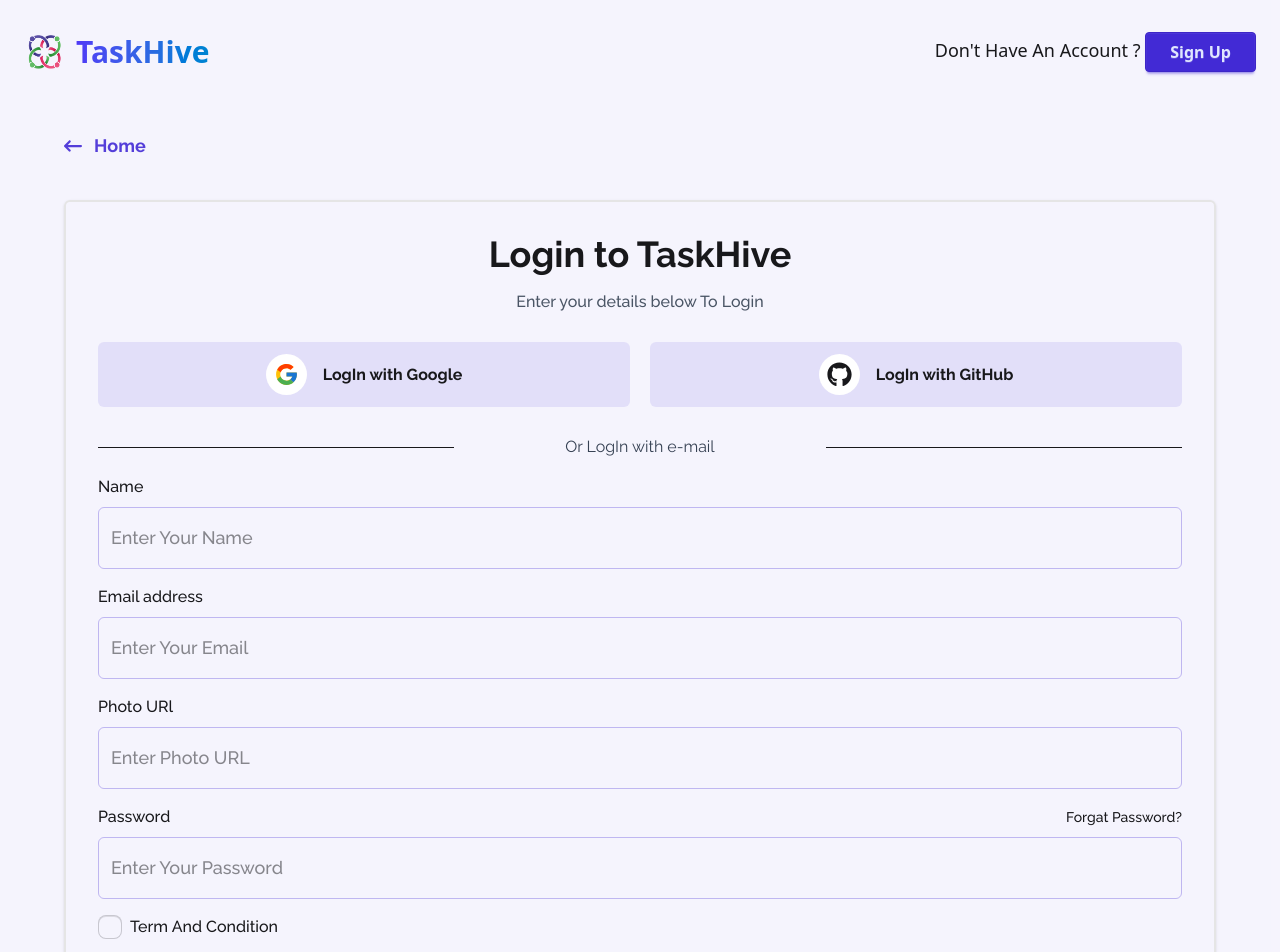
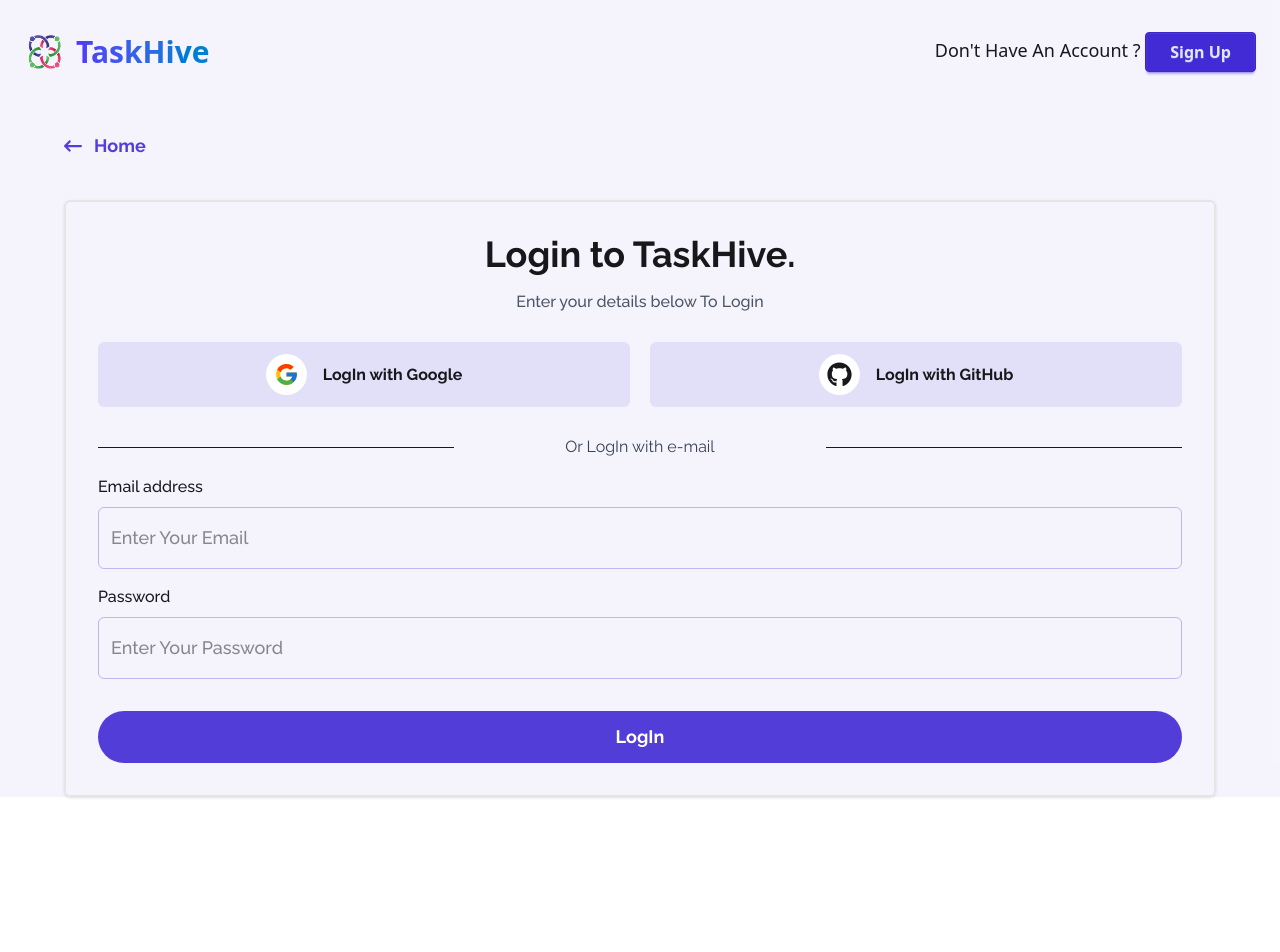
Before and after one commit to sahkil12/TaskHive-Project-client, a React (Vite) app: page /auth/login in a window 1280 px wide. Shown: the top 952 px of the page. After the commit the page ends 809 px from the top, so only its background shows below. Built offline with nearby package versions, Linux system fonts and the light colour scheme.

Commit message:
added login page and dark or light theme impliment

```diff
--- a/src/Components/Banner.jsx
+++ b/src/Components/Banner.jsx
@@ -44,7 +44,7 @@
                     />
                   </span>
                 </motion.h2>
-                <motion.p className="text-lg text-gray-900">
+                <motion.p className="text-lg">
                   Hire skilled professionals to get your projects done efficiently and on time.
                 </motion.p>
                 <motion.div
@@ -104,7 +104,7 @@
                     />
                   </span>
                 </h2>
-                <p className="text-lg text-gray-900">
+                <p className="text-lg ">
                   Discover exciting projects and bid to get hired by clients worldwide.
                 </p>
                 <motion.div
@@ -164,7 +164,7 @@
                     />
                   </span>
                 </h2>
-                <p className="text-lg text-gray-900">
+                <p className="text-lg ">
                   Submit bids, communicate with clients, and grow your freelance career.
                 </p>
                 <motion.div
--- a/src/Components/Footer.jsx
+++ b/src/Components/Footer.jsx
@@ -41,9 +41,9 @@
         <nav className="flex flex-col gap-2">
           <h6 className="font-semibold text-slate-800 mb-2">Pages</h6>
           <Link to="/" className="hover:text-primary transition">Home</Link>
-          <Link to="/contact" className="hover:text-primary transition">Contact</Link>
-          <Link to="/jobs" className="hover:text-primary transition">Jobs</Link>
-          <Link to="/press" className="hover:text-primary transition">Press kit</Link>
+          <Link to="/addTask" className="hover:text-primary transition">Add Task</Link>
+          <Link to="/browseTasks" className="hover:text-primary transition">Browse Jobs</Link>
+          <Link to="/myPostTasks" className="hover:text-primary transition">My Posted Task</Link>
         </nav>
 
         {/* Legal */}
--- a/src/Components/Navbar.jsx
+++ b/src/Components/Navbar.jsx
@@ -1,14 +1,14 @@
 import { Link, NavLink } from "react-router-dom";
 
 const Navbar = () => {
-  const links = (
+ const links = (
     <>
       <li>
         <NavLink
           to={"/"}
           className={({ isActive }) =>
             isActive
-              ? "bg-primary/10 text-primary font-semibold rounded-lg px-3 py-1"
+              ? "bg-primary/10 text-primary font-semibold rounded-lg px-3 py-2"
               : "font-medium text-slate-700 hover:text-primary hover:scale-105 transition"
           }
         >
@@ -20,7 +20,7 @@
           to={"/addTask"}
           className={({ isActive }) =>
             isActive
-              ? "bg-primary/10 text-primary font-semibold rounded-lg px-3 py-1"
+              ? "bg-primary/10 text-primary font-semibold rounded-lg px-3 py-2"
               : "font-medium text-slate-700 hover:text-primary hover:scale-105 transition"
           }
         >
@@ -32,7 +32,7 @@
           to={"/browseTasks"}
           className={({ isActive }) =>
             isActive
-              ? "bg-primary/10 text-primary font-semibold rounded-lg px-3 py-1"
+              ? "bg-primary/10 text-primary font-semibold rounded-lg px-3 py-2"
               : "font-medium text-slate-700 hover:text-primary hover:scale-105 transition"
           }
         >
@@ -44,7 +44,7 @@
           to={"/myPostTasks"}
           className={({ isActive }) =>
             isActive
-              ? "bg-primary/10 text-primary font-semibold rounded-lg px-3 py-1"
+              ? "bg-primary/10 text-primary font-semibold rounded-lg px-3 py-2"
               : "font-medium text-slate-700 hover:text-primary hover:scale-105 transition"
           }
         >
@@ -106,11 +106,11 @@
         {/* theme */}
           <label className="swap swap-rotate">
   {/* this hidden checkbox controls the state */}
-  <input type="checkbox" className="theme-controller" value="synthwave" />
+  <input type="checkbox" className="theme-controller" value="dark" />
 
   {/* sun icon */}
   <svg
-    className="swap-off h-10 w-10 fill-current"
+    className="swap-off h-10 w-10 fill-current text-black/80"
     xmlns="http://www.w3.org/2000/svg"
     viewBox="0 0 24 24">
     <path
@@ -119,7 +119,7 @@
 
   {/* moon icon */}
   <svg
-    className="swap-on h-10 w-10 fill-current"
+    className="swap-on h-10 w-10 fill-current text-black/70"
     xmlns="http://www.w3.org/2000/svg"
     viewBox="0 0 24 24">
     <path
@@ -127,7 +127,7 @@
   </svg>
 </label>
           {/* btn */}
-          <button className="btn btn-primary btn-md px-5">Login</button>
+          <Link to={'/auth/login'} className="btn font-bold btn-primary btn-md px-7 text-base">Login</Link>
 
           {/* Profile */}
           <div className="dropdown hidden dropdown-end">
--- a/src/Pages/Login.jsx
+++ b/src/Pages/Login.jsx
@@ -27,7 +27,7 @@
       </div>
       <div className="w-full mx-auto max-w-6xl my-3 border-2 border-neutral-200 p-4 rounded-md shadow sm:p-8 rail">
         <h2 className="mb-4 text-4xl font-bold text-center">
-         Login to TaskHive
+         Login to TaskHive.
         </h2>
         <p className="text-md text-center font-medium text-gray-600">
           Enter your details below To Login
@@ -66,17 +66,7 @@
         {/* sign up form */}
         <form onSubmit={handleFormSubmit} className="space-y-8">
           <div className="space-y-4">
-            <div className="space-y-2">
-              <label className="block text-md font-medium">
-                Name
-              </label>
-              <input
-                type="text"
-                name="name"
-                placeholder="Enter Your Name"
-                className="w-full px-3 py-4 text-lg font-medium border rounded-md border-primary/30 focus:outline-primary/40"
-              />
-            </div>
+          {/* email */}
             <div className="space-y-2">
               <label  className="block text-md font-medium">
                 Email address
@@ -88,21 +78,10 @@
                 className="w-full px-3 py-4 text-lg font-medium border rounded-md border-primary/30 focus:outline-primary/40"
               />
             </div>
+           {/* password */}
             <div className="space-y-2">
-              <label className="block text-md font-medium">
-                Photo URl
-              </label>
-              <input
-                type="text"
-                name="photo"
-                placeholder="Enter Photo URL"
-                className="w-full px-3 py-4 text-lg font-medium border rounded-md border-primary/30 focus:outline-primary/40"
-              />
-            </div>
-            <div className="space-y-2">
-              <label className="text-md justify-between font-medium flex items-center">
+              <label className="text-md  font-medium flex items-center">
                 Password
-                <a href="#" className="hover:underline text-sm">Forgat Password?</a>
               </label>
               <input
                 type="password"
@@ -111,15 +90,11 @@
                 className="w-full px-3 py-4 text-lg font-medium border rounded-md border-primary/30 focus:outline-primary/40"
               />
             </div>
-           <div className="flex items-center gap-2 text-base font-medium">
-           <input type="checkbox" className="checkbox checkbox-md" />
-             <p>Term And Condition</p>
-           </div>
           </div>
           <button
             className="w-full bg-primary/90 text-white px-7 py-3 rounded-full text-lg font-bold"
           >
-            Sign in
+            LogIn
           </button>
         </form>
       </div>
```
